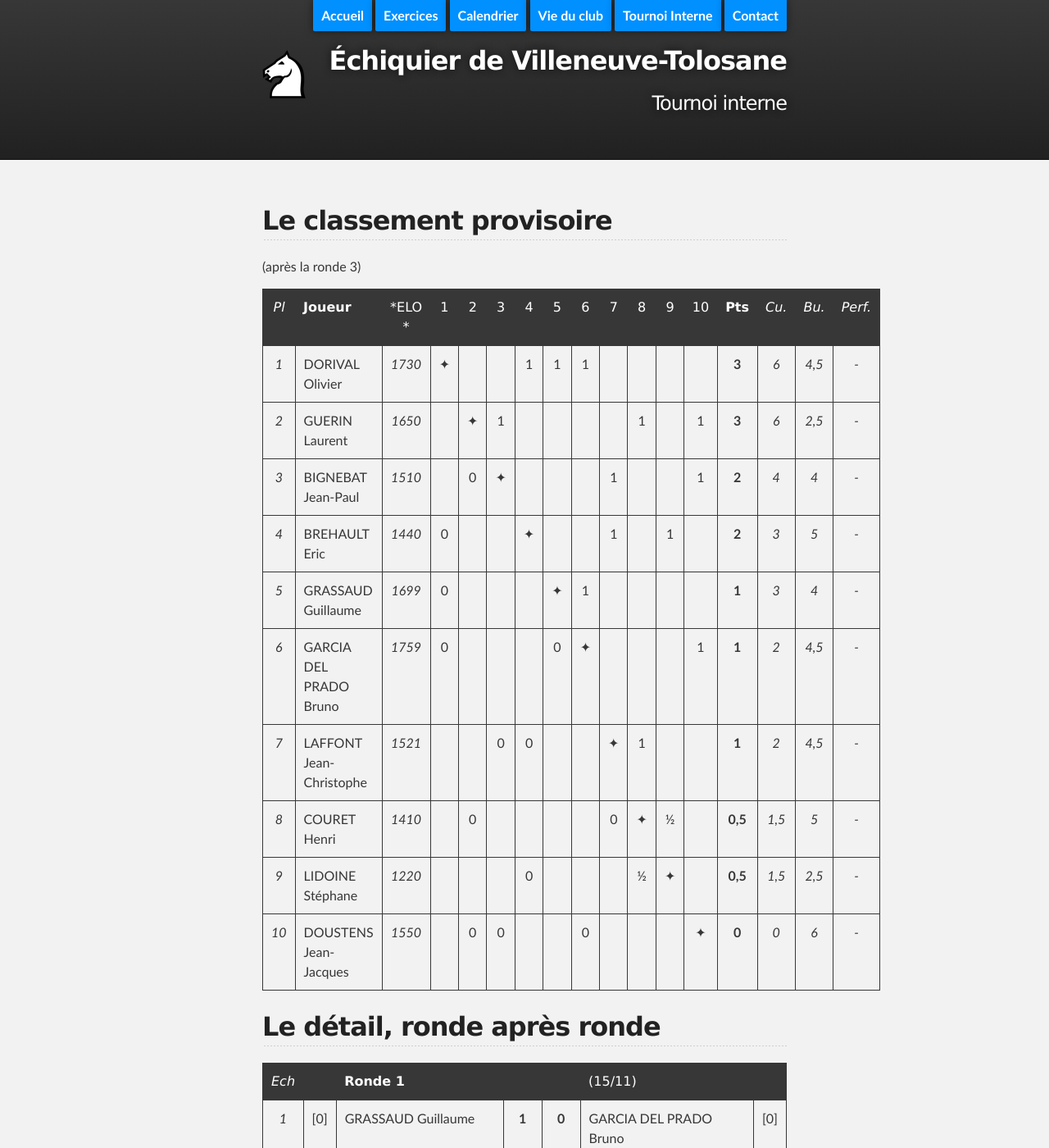
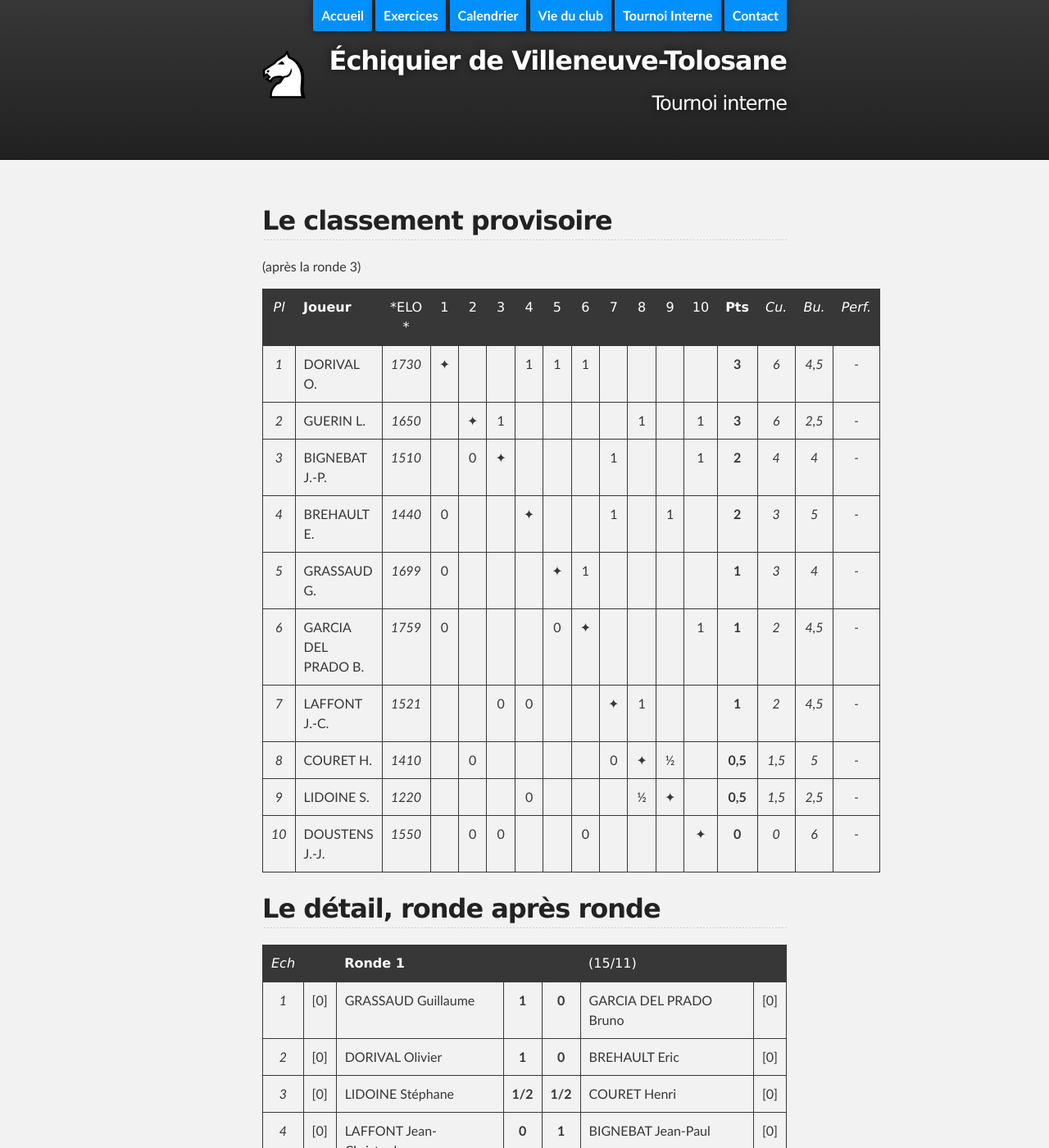
Before and after one commit to echiquier-villeneuve-tolosane/echiquier-villeneuve-tolosane.github.io, a Jekyll site: the page built from tournoiinterne.md, in a window 1280 px wide and 1400 px high. Shown: the whole window at 82% size. Built offline with Jekyll 4.4.1, drawn with Linux system fonts in a browser that asks for light colours; nearby versions of some CDN libraries.

Commit message:
Updated tournoiinterne.md

```diff
--- a/tournoiinterne.md
+++ b/tournoiinterne.md
@@ -10,16 +10,16 @@ published: true
 
 |*Pl*|  **Joueur** |   *ELO *          |1 |2 |3 |4 |5 |6 |7 |8 |9 |10|**Pts**|*Cu.*|*Bu.*|*Perf.*|
 |:-:|:------------------------ |:---------: |:-:|:-:|:-:|:-:|:-:|:-:|:-:|:-:|:-:|:-:|:-:|:-:|:-:|:-:|
-|*1*| DORIVAL Olivier         | *1730* |&#10022;| | |1|1|1| | | | |**3**|*6*|*4,5*|*-*|
-|*2*| GUERIN Laurent          | *1650* | |&#10022;|1| | | | |1| |1|**3**|*6*|*2,5*|*-*|
-|*3*| BIGNEBAT Jean-Paul      | *1510* | |0|&#10022;| | | |1| | |1|**2**|*4*|*4*|*-*|
-|*4*| BREHAULT Eric           | *1440* |0| | |&#10022;| | |1| |1| |**2**|*3*|*5*|*-*|
-|*5*| GRASSAUD Guillaume      | *1699* |0| | | |&#10022;|1| | | | |**1**|*3*|*4*|*-*|
-|*6*| GARCIA DEL PRADO Bruno  | *1759* |0| | | |0|&#10022;| | | |1|**1**|*2*|*4,5*|*-*|
-|*7*| LAFFONT Jean-Christophe | *1521* | | |0|0| | |&#10022;|1| | |**1**|*2*|*4,5*|*-*|
-|*8*| COURET Henri            | *1410* | |0| | | | |0|&#10022;|&#189;| |**0,5**|*1,5*|*5*|*-*|
-|*9*| LIDOINE Stéphane        | *1220* | | | |0| | | |&#189;|&#10022;| |**0,5**|*1,5*|*2,5*|*-*|
-|*10*| DOUSTENS Jean-Jacques  | *1550* | |0|0| | |0| | | |&#10022;|**0**|*0*|*6*|*-*|
+|*1*| DORIVAL O.         | *1730* |&#10022;| | |1|1|1| | | | |**3**|*6*|*4,5*|*-*|
+|*2*| GUERIN L.          | *1650* | |&#10022;|1| | | | |1| |1|**3**|*6*|*2,5*|*-*|
+|*3*| BIGNEBAT J.-P.      | *1510* | |0|&#10022;| | | |1| | |1|**2**|*4*|*4*|*-*|
+|*4*| BREHAULT E.           | *1440* |0| | |&#10022;| | |1| |1| |**2**|*3*|*5*|*-*|
+|*5*| GRASSAUD G.      | *1699* |0| | | |&#10022;|1| | | | |**1**|*3*|*4*|*-*|
+|*6*| GARCIA DEL PRADO B.  | *1759* |0| | | |0|&#10022;| | | |1|**1**|*2*|*4,5*|*-*|
+|*7*| LAFFONT J.-C. | *1521* | | |0|0| | |&#10022;|1| | |**1**|*2*|*4,5*|*-*|
+|*8*| COURET H.            | *1410* | |0| | | | |0|&#10022;|&#189;| |**0,5**|*1,5*|*5*|*-*|
+|*9*| LIDOINE S.        | *1220* | | | |0| | | |&#189;|&#10022;| |**0,5**|*1,5*|*2,5*|*-*|
+|*10*| DOUSTENS J.-J.  | *1550* | |0|0| | |0| | | |&#10022;|**0**|*0*|*6*|*-*|
 
 ## Le détail, ronde après ronde
 
```
